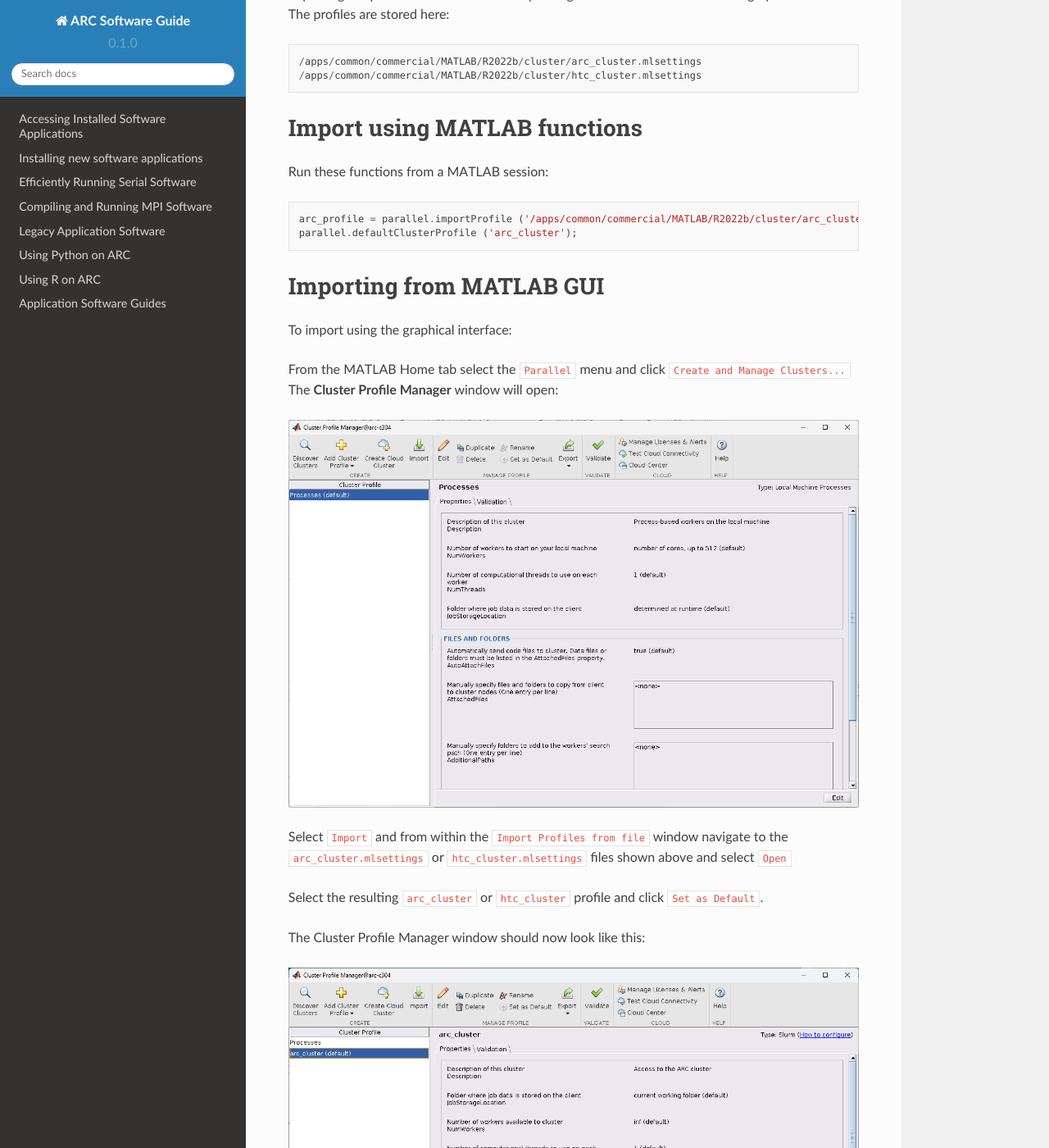
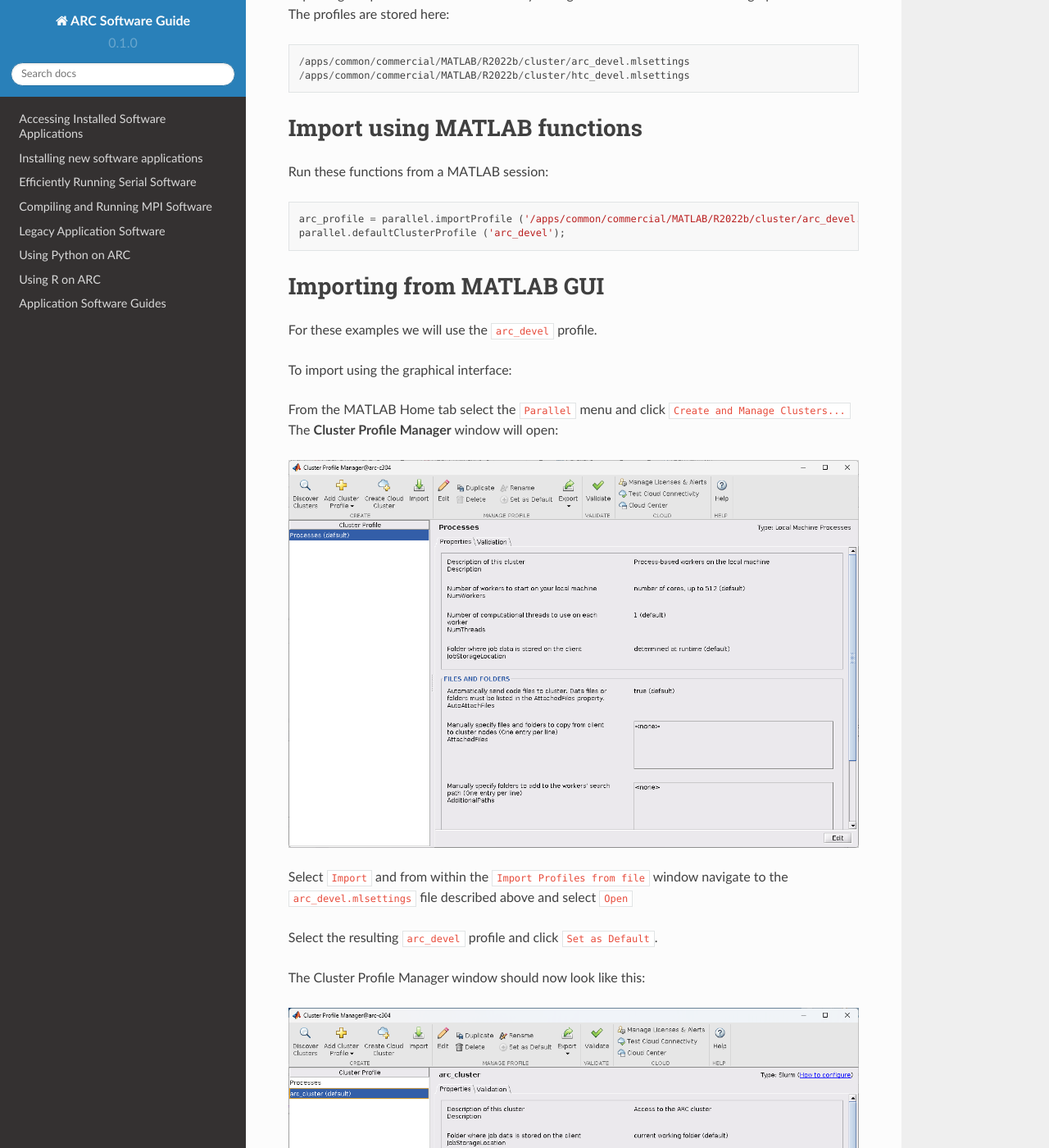
Before and after one commit to oxford-arc/arc-software-guide, a Sphinx documentation site: the page built from docs/source/apps/arc_matlab_mps.rst, in a window 1280 px wide and 1400 px high, scrolled down 503 px. Shown: the whole window at 82% size. Built offline with Sphinx 7.4.7 and the Read the Docs theme 2.0.0, drawn with Linux system fonts in a browser that asks for light colours; some of the changed text lies outside the part shown.

Commit message:
Update arc_matlab_mps.rst

```diff
--- a/docs/source/apps/arc_matlab_mps.rst
+++ b/docs/source/apps/arc_matlab_mps.rst
@@ -15,19 +15,21 @@ This only needs doing once. The imported profile will be saved in your MATLAB se
 
 Importing the profile can be done either by calling MATLAB functions or via the graphical interface. The profiles are stored here::
 
-  /apps/common/commercial/MATLAB/R2022b/cluster/arc_cluster.mlsettings
-  /apps/common/commercial/MATLAB/R2022b/cluster/htc_cluster.mlsettings
+  /apps/common/commercial/MATLAB/R2022b/cluster/arc_devel.mlsettings
+  /apps/common/commercial/MATLAB/R2022b/cluster/htc_devel.mlsettings
 
 Import using MATLAB functions
 =============================
 
 Run these functions from a MATLAB session::
 
-   arc_profile = parallel.importProfile ('/apps/common/commercial/MATLAB/R2022b/cluster/arc_cluster.mlsettings');
-   parallel.defaultClusterProfile ('arc_cluster');
+   arc_profile = parallel.importProfile ('/apps/common/commercial/MATLAB/R2022b/cluster/arc_devel.mlsettings');
+   parallel.defaultClusterProfile ('arc_devel');
 
 Importing from MATLAB GUI
 =========================
+
+For these examples we will use the ``arc_devel`` profile.
 
 To import using the graphical interface:
 
@@ -39,10 +41,10 @@ From the MATLAB Home tab select the ``Parallel`` menu and click ``Create and Man
    :alt: Cluster Window
 
 
-Select ``Import`` and from within the ``Import Profiles from file`` window navigate to the ``arc_cluster.mlsettings`` or ``htc_cluster.mlsettings`` files shown
+Select ``Import`` and from within the ``Import Profiles from file`` window navigate to the ``arc_devel.mlsettings`` file described
 above and select ``Open``
 
-Select the resulting ``arc_cluster`` or ``htc_cluster`` profile and click ``Set as Default``.
+Select the resulting ``arc_devel`` profile and click ``Set as Default``.
 
 The Cluster Profile Manager window should now look like this:
 
```
Also changed, not shown: other parts of docs/source/apps/arc_matlab_mps.rst (+2 -2 lines).
